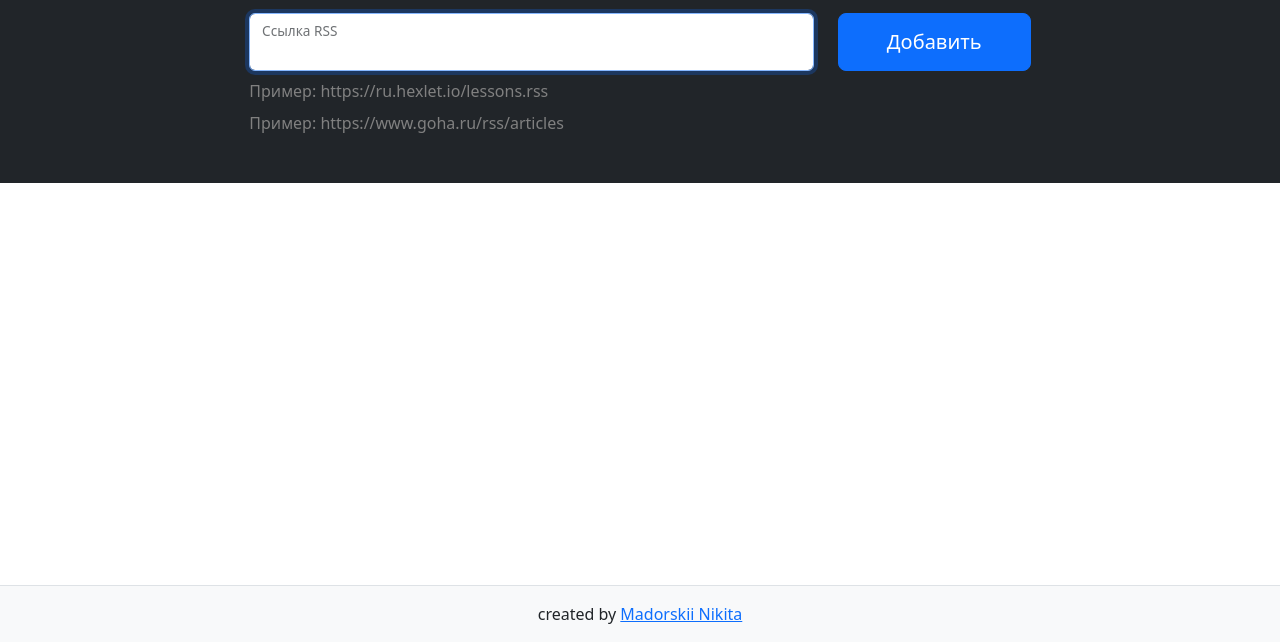
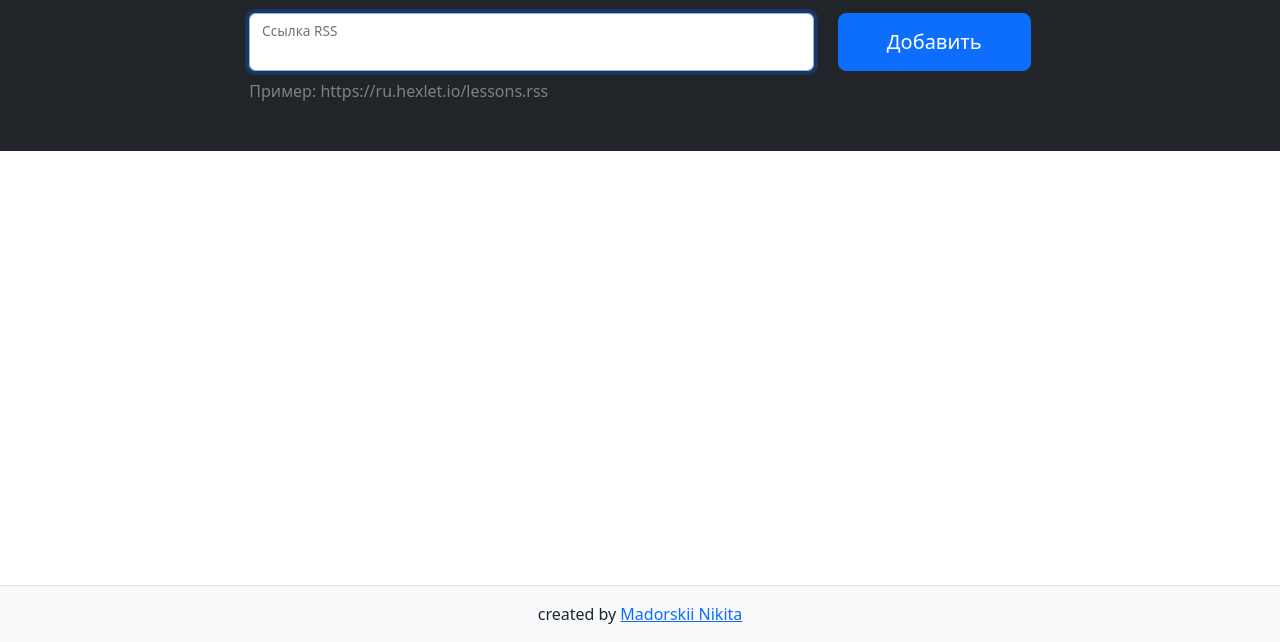
Before and after one commit to nesquick017/RSS-agregator, a website built with webpack: page index.html in a window 1280 px wide. Shown: the part 158-800 px from the top of the page. Built offline with nearby package versions, Linux system fonts and the light colour scheme.

Commit message:
update for HTML

```diff
--- a/index.html
+++ b/index.html
@@ -76,7 +76,6 @@
               </div>
             </form>
             <p class="mt-2 mb-0">Пример: https://ru.hexlet.io/lessons.rss</p>
-            <p class="mt-2 mb-0">Пример: https://www.goha.ru/rss/articles</p>
             <p class="feedback m-0 position-absolute small text-danger"></p>
           </div>
         </div>
```
Also changed, not shown: public/dist/index.html, public/dist/service-worker.js, 3 other files.
